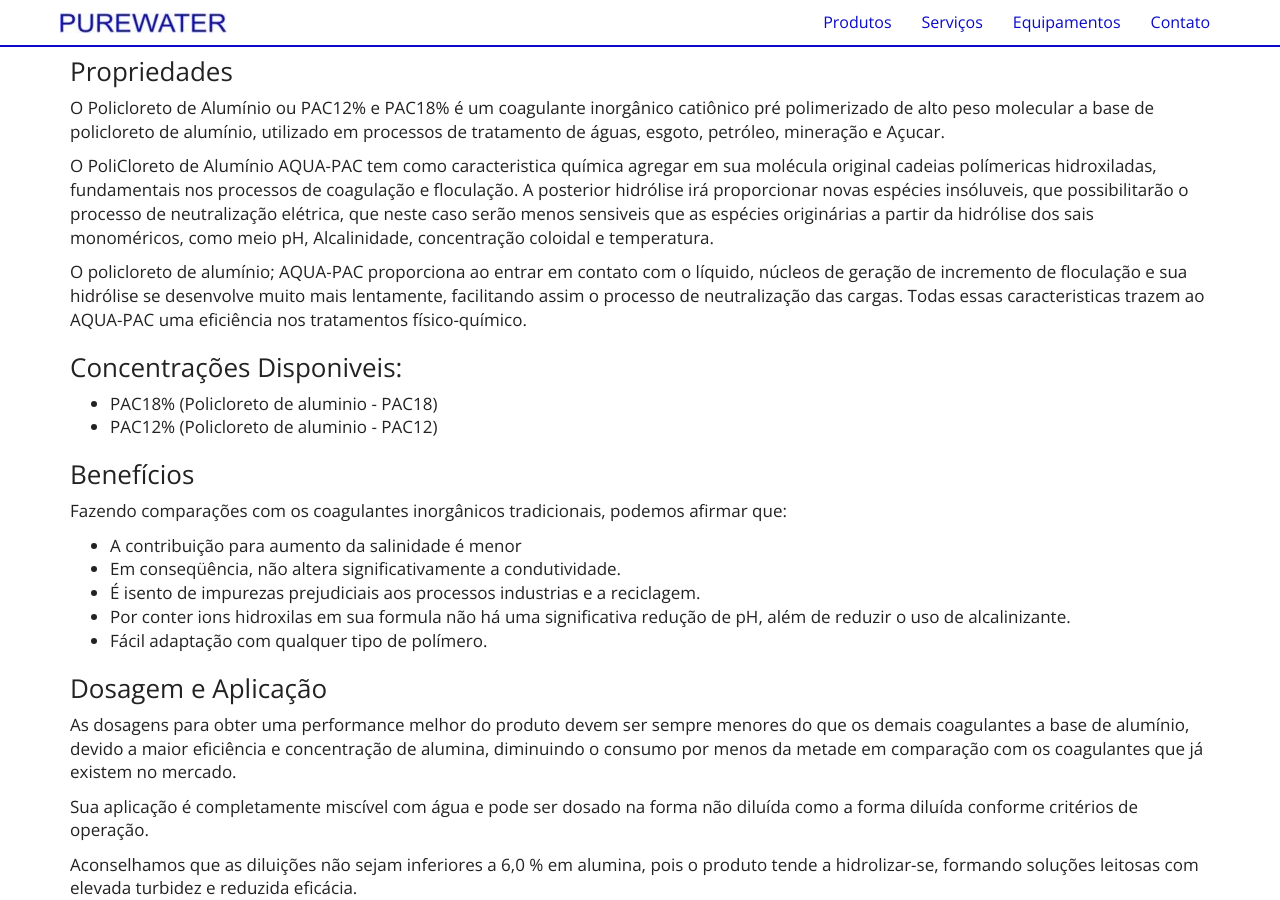
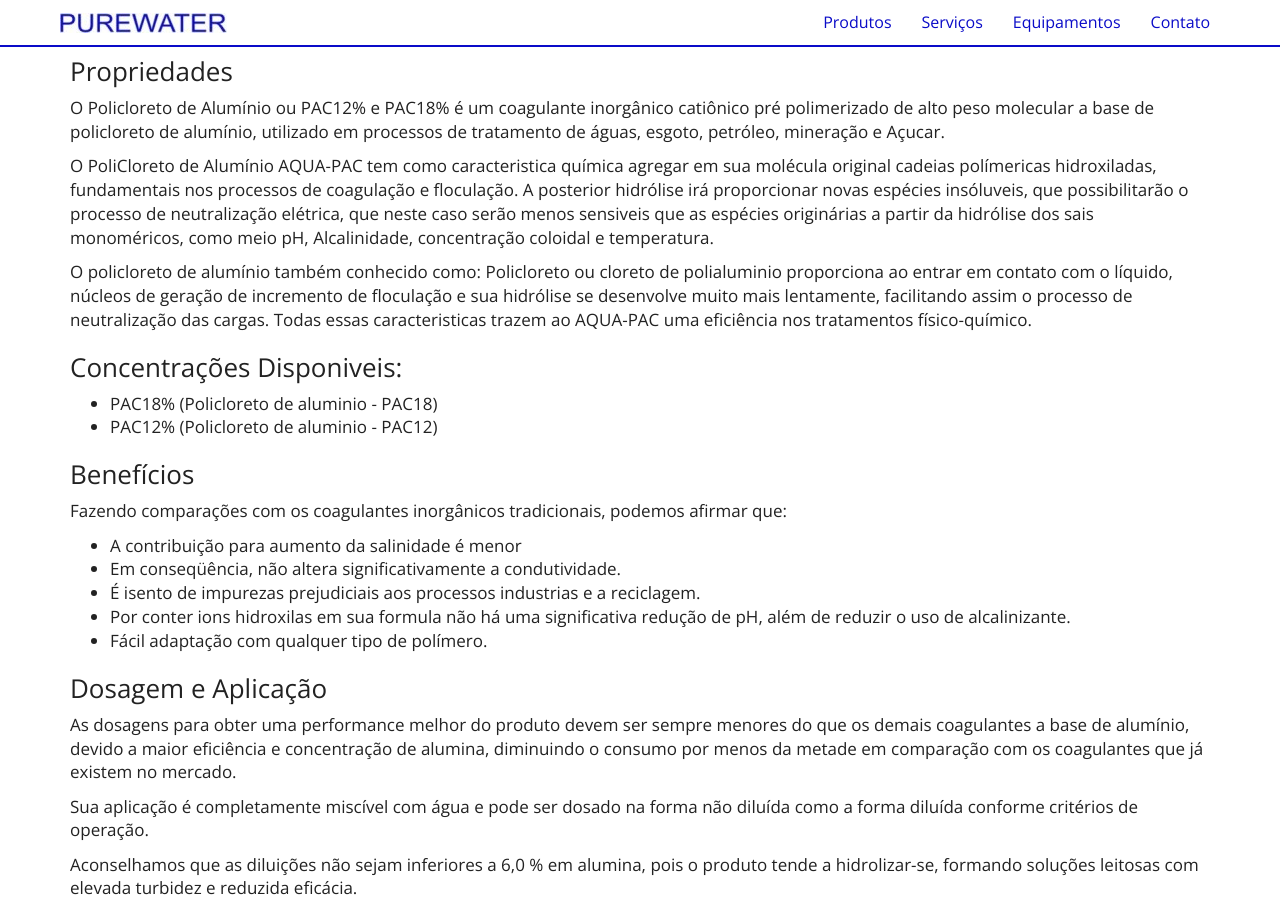
Before and after one commit to purewaterefluentes/purewaterefluentes.github.io, a Jekyll site: the page built from produtos/policloreto-de-aluminio.md, in a window 1280 px wide and 900 px high, scrolled down 321 px. Built offline with Jekyll 4.4.1, drawn with Linux system fonts in a browser that asks for light colours; nearby versions of some CDN libraries; library files that are not in the unit come from our copies.

Commit message:
Update policloreto-de-aluminio.md

```diff
--- a/produtos/policloreto-de-aluminio.md
+++ b/produtos/policloreto-de-aluminio.md
@@ -1,6 +1,6 @@
 ---
 layout: contato
-pageTitle: Policloreto de Aluminio
+pageTitle: Policloreto de Aluminio, policloreto
 title: AQUA-PAC
 subtitle: Policloreto de Aluminio - PAC18
 ---
@@ -11,7 +11,7 @@
 
 O PoliCloreto de Alumínio AQUA-PAC tem como caracteristica química agregar em sua molécula original cadeias polímericas hidroxiladas, fundamentais nos processos de coagulação e floculação. A posterior hidrólise irá proporcionar novas espécies insóluveis, que possibilitarão o processo de neutralização elétrica, que neste caso serão menos sensiveis que as espécies originárias a partir da hidrólise dos sais monoméricos, como meio pH, Alcalinidade, concentração coloidal e temperatura.
 
-O policloreto de alumínio; AQUA-PAC proporciona ao entrar em contato com o líquido, núcleos de geração de incremento de floculação e sua hidrólise se desenvolve muito mais lentamente, facilitando assim o processo de neutralização das cargas. Todas essas caracteristicas trazem ao AQUA-PAC uma eficiência nos tratamentos físico-químico.
+O policloreto de alumínio também conhecido como: Policloreto ou cloreto de polialuminio proporciona ao entrar em contato com o líquido, núcleos de geração de incremento de floculação e sua hidrólise se desenvolve muito mais lentamente, facilitando assim o processo de neutralização das cargas. Todas essas caracteristicas trazem ao AQUA-PAC uma eficiência nos tratamentos físico-químico.
 
 ### Concentrações Disponiveis:
 
```
